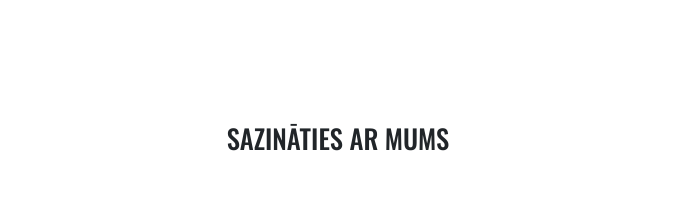
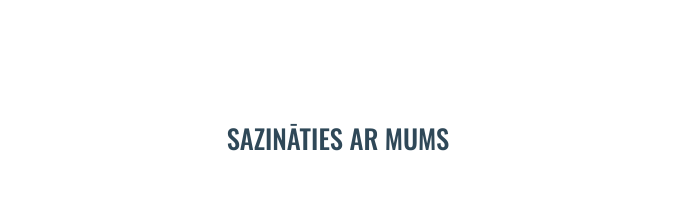
Before and after one commit to KlavsG/klavsg.github.io, a plain HTML site: page index.html in a window 1280 px wide. Shown: the part 1740-1951 px from the top of the page, without its empty margins (302-977 px from the left). Drawn offline with nearby package versions, Linux system fonts and the light colour scheme.

Commit message:
Update style.css

```diff
--- a/assets/css/style.css
+++ b/assets/css/style.css
@@ -287,6 +287,7 @@ input,textarea {
     font-family: 'Oswald', sans-serif;
     font-size: 1.667rem;
     text-align: center;
+    color: #2F4858;
 }
 
 .form-container {
```
